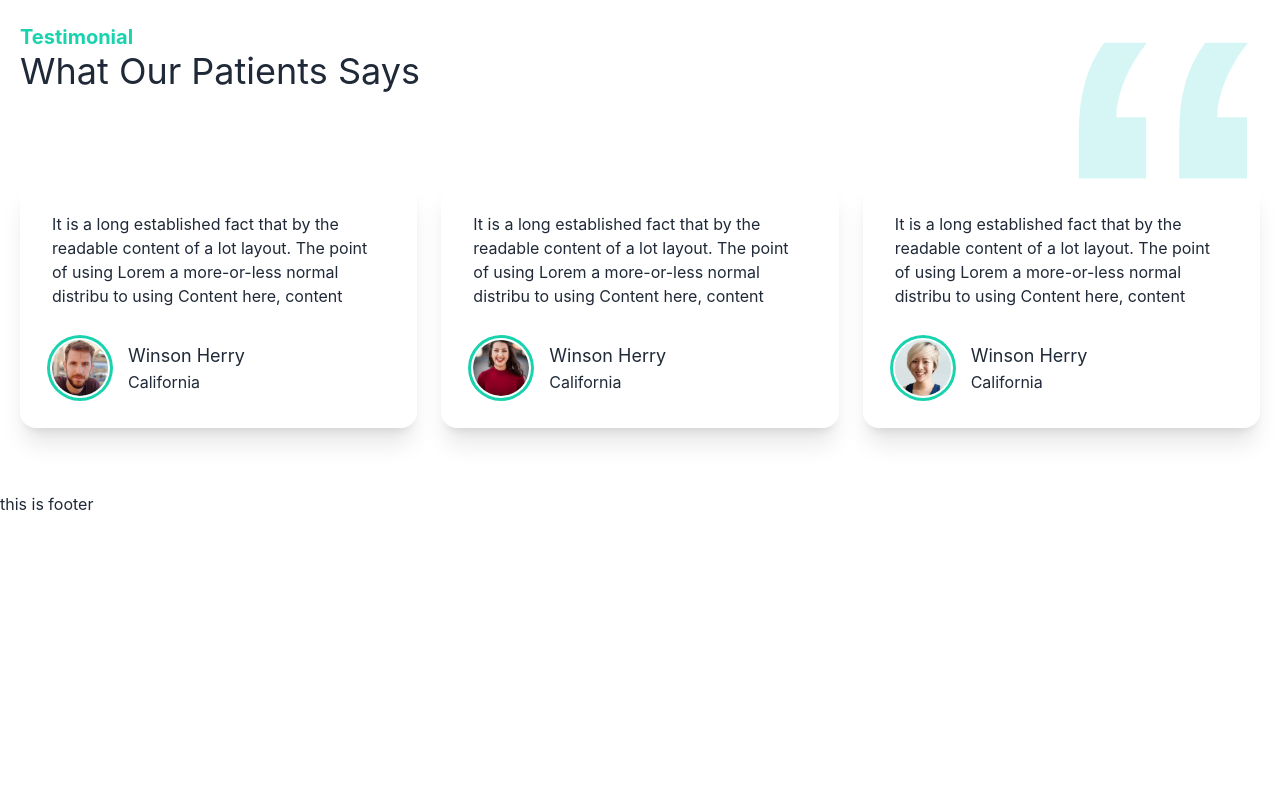
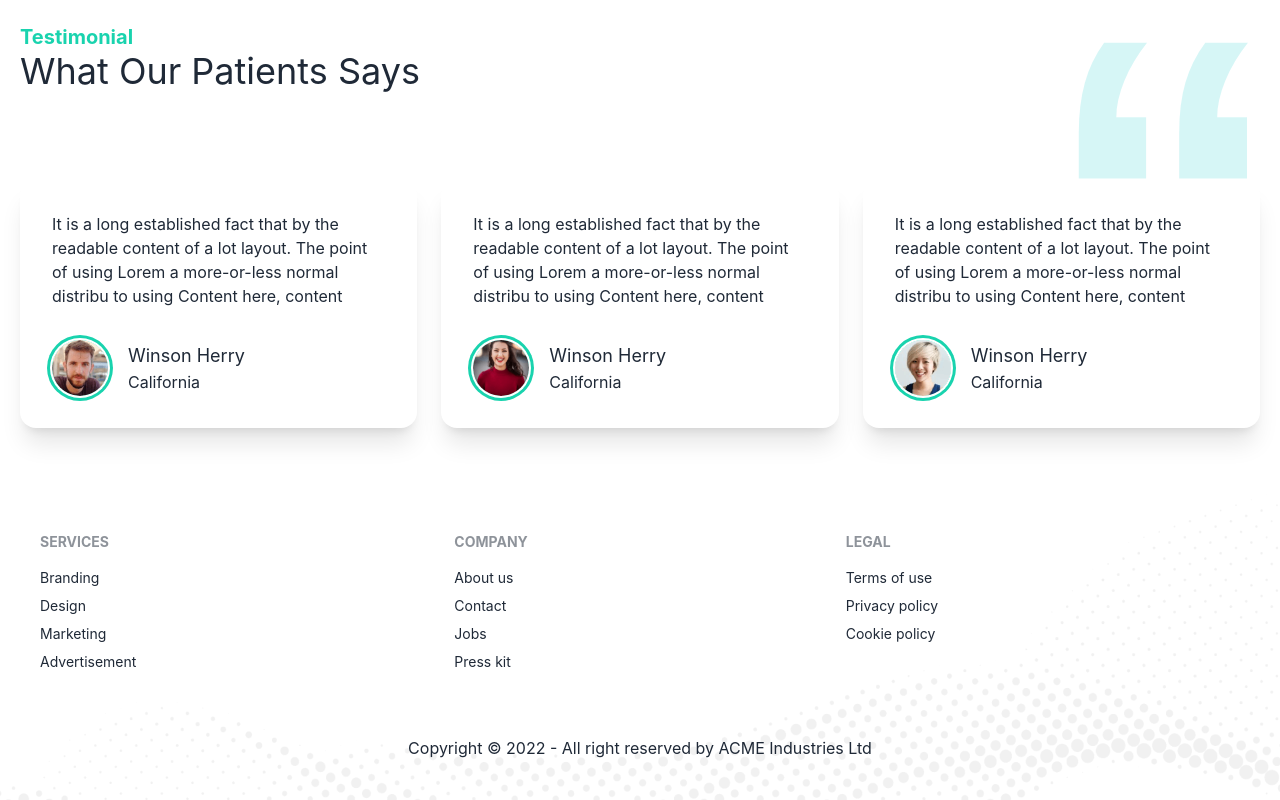
Before and after one commit to anikahammedkhan/doctors-portal-cilent, a React (Create React App) app: page / in a window 1280 px wide. Shown: the part 2915-3715 px from the top of the page. Before the commit the page ends 3431 px from the top, so only its background shows below. Built offline with nearby package versions, Linux system fonts and the light colour scheme.

Commit message:
footer added

```diff
--- a/src/Pages/Sheard/Footer/Footer.js
+++ b/src/Pages/Sheard/Footer/Footer.js
@@ -1,10 +1,41 @@
 import React from 'react';
+import { Link } from 'react-router-dom';
+import footer from "./../../../Assets/images/footer.png";
 
 const Footer = () => {
     return (
-        <div>
-            <h1>this is footer</h1>
-        </div>
+        <footer className="p-10"
+            style={{
+                backgroundImage: `url(${footer})`,
+                backgroundSize: "cover",
+            }}
+        >
+            <div className="footer">
+                <div>
+                    <span className="footer-title">Services</span>
+                    <Link className="link link-hover">Branding</Link>
+                    <Link className="link link-hover">Design</Link>
+                    <Link className="link link-hover">Marketing</Link>
+                    <Link className="link link-hover">Advertisement</Link>
+                </div>
+                <div>
+                    <span className="footer-title">Company</span>
+                    <Link className="link link-hover">About us</Link>
+                    <Link className="link link-hover">Contact</Link>
+                    <Link className="link link-hover">Jobs</Link>
+                    <Link className="link link-hover">Press kit</Link>
+                </div>
+                <div>
+                    <span className="footer-title">Legal</span>
+                    <Link className="link link-hover">Terms of use</Link>
+                    <Link className="link link-hover">Privacy policy</Link>
+                    <Link className="link link-hover">Cookie policy</Link>
+                </div>
+            </div>
+            <div className='text-center mt-16'>
+                <p>Copyright © 2022 - All right reserved by ACME Industries Ltd</p>
+            </div>
+        </footer>
     );
 };
 
```
